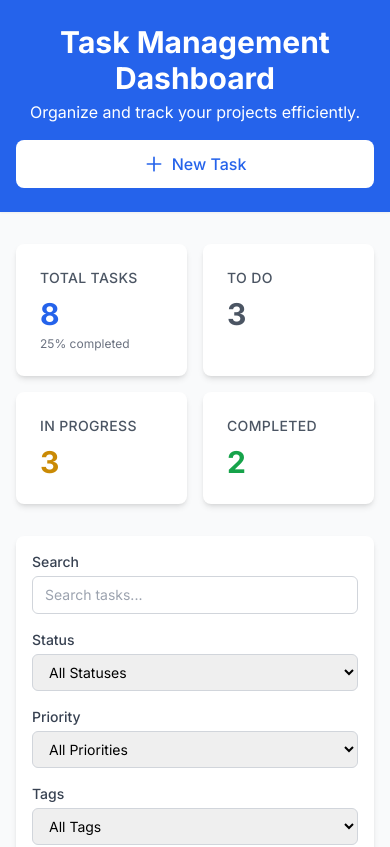
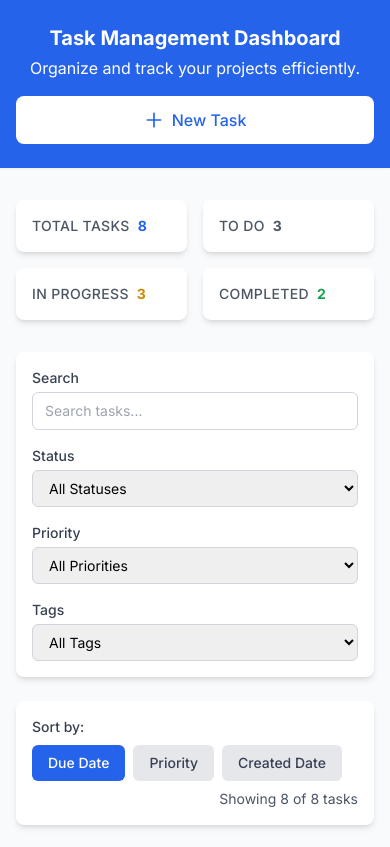
Before and after one commit to yasminsuellen/task-management-dashboard, a Next.js app: page / in a window 390 px wide. Shown: the top 847 px of the page. Built offline with nearby package versions, Linux system fonts and the light colour scheme.

Commit message:
style: reduce header title size and inline stat cards on mobile

```diff
--- a/app/components/ui/StatCard.tsx
+++ b/app/components/ui/StatCard.tsx
@@ -10,12 +10,12 @@ interface StatCardProps {
 
 export default function StatCard({ title, value, icon, color, subtitle }: StatCardProps) {
   return (
-    <div className="bg-white rounded-lg shadow-md p-6 hover:shadow-lg transition-shadow">
+    <div className="bg-white rounded-lg shadow-md p-4 md:p-6 hover:shadow-lg transition-shadow">
       <div className="flex items-center justify-between">
-        <div className="flex-1">
+        <div className="flex-1 flex items-center gap-2 md:block">
           <p className="text-sm font-medium text-gray-600 uppercase tracking-wide">{title}</p>
-          <p className={`text-3xl font-bold mt-2 ${color}`}>{value}</p>
-          {subtitle && <p className="text-xs text-gray-500 mt-1">{subtitle}</p>}
+          <p className={`text-sm font-bold md:text-3xl md:mt-2 ${color}`}>{value}</p>
+          {subtitle && <p className="hidden md:block text-xs text-gray-500 mt-1">{subtitle}</p>}
         </div>
         <div className={`hidden md:flex ${color} opacity-20 p-3 rounded-full`}>
           {icon}
--- a/app/page.tsx
+++ b/app/page.tsx
@@ -100,7 +100,7 @@ export default function Home() {
         <div className={`max-w-7xl mx-auto px-4 sm:px-6 lg:px-8 transition-all duration-300 ${scrolled ? 'py-6 md:py-3' : 'py-6'}`}>
           <div className="flex flex-col md:flex-row md:items-center md:justify-between gap-4">
             <div className="text-center md:text-left">
-              <h1 className="text-3xl font-bold text-white">Task Management Dashboard</h1>
+              <h1 className="text-xl sm:text-3xl font-bold text-white">Task Management Dashboard</h1>
               <p className={`text-white overflow-hidden transition-all duration-300 max-h-8 opacity-100 mt-1 ${scrolled ? 'md:max-h-0 md:opacity-0 md:mt-0' : ''}`}>
                 Organize and track your projects efficiently.
               </p>
```
